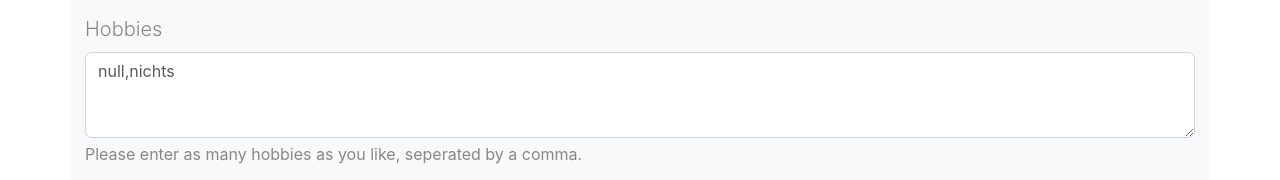
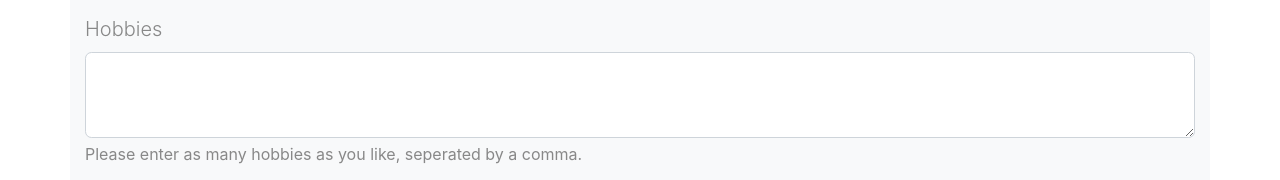
Before and after one commit to H4dMatter/SpeedBlindDate, an Angular app in the folder frontend/speedDating/: page /editProfile in a window 1280 px wide. Shown: the part 382-562 px from the top of the page. Built offline with nearby package versions, Linux system fonts and the light colour scheme.

Commit message:
hobbies fix

```diff
--- a/frontend/speedDating/src/app/profile-form/profile-form.component.ts
+++ b/frontend/speedDating/src/app/profile-form/profile-form.component.ts
@@ -14,7 +14,7 @@ export class ProfileFormComponent implements OnInit {
 	firstName: string = 'anne';
 	lastName: string = null;
 	age: number = null;
-	hobbies: [string] = ['null', 'nichts'];
+	hobbies: [string] = null;
 	gender: string = null;
 	preferences: {
 		genderPref: string;
```
